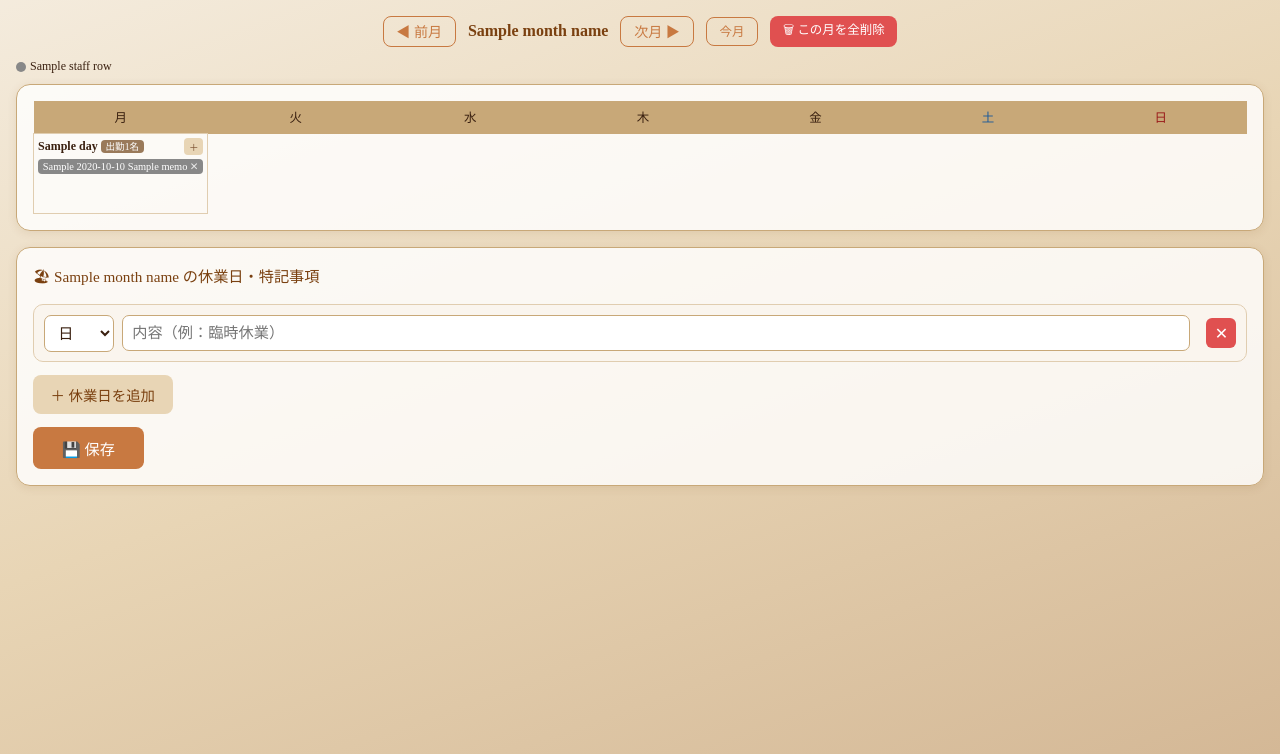
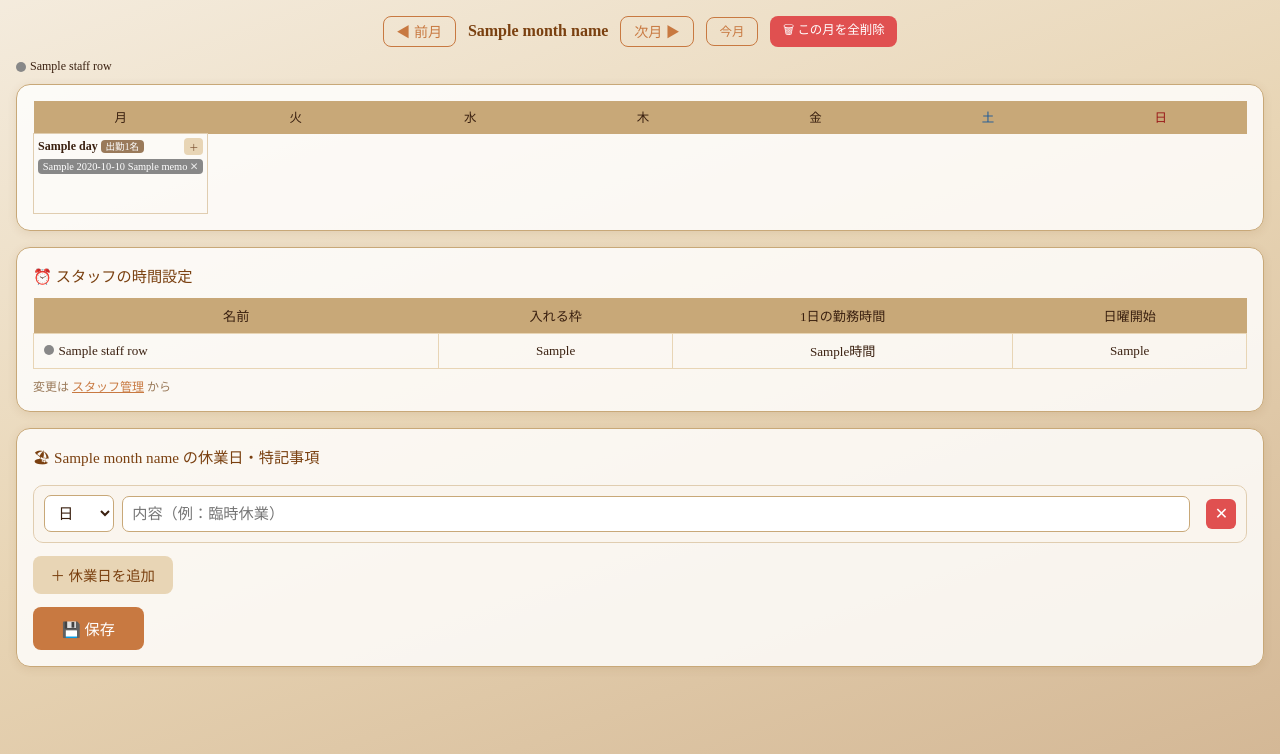
Before and after one commit to like0the0wind-ai/nichigetu-kaisha, a Flask app: template shift_app/templates/admin_calendar.html in a window 1280 px wide. Shown: the part 46-800 px from the top of the page. Run offline with Flask 3, Linux system fonts and the light colour scheme; the template is opened without the code that fills it: most values are stand-ins (such as "Sample title", 1, 10 or a date in 2020); some libraries are stand-ins or nearby versions.

Commit message:
feat: 管理画面にスタッフの時間設定一覧を表示

```diff
--- a/shift_app/templates/admin_calendar.html
+++ b/shift_app/templates/admin_calendar.html
@@ -149,6 +149,38 @@
       </tbody>
     </table>
   </div>
+
+  <!-- スタッフ時間設定の確認 -->
+  {% if staff_rows %}
+  <div class="card">
+    <h2 style="font-size:.95rem;color:#7a4010;margin-bottom:.75rem;font-weight:normal">⏰ スタッフの時間設定</h2>
+    <div style="overflow-x:auto">
+    <table style="width:100%;border-collapse:collapse;font-size:.82rem;min-width:420px">
+      <thead>
+        <tr>
+          <th style="background:#c8a878;padding:.5rem .6rem;font-weight:normal;color:#3a2010">名前</th>
+          <th style="background:#c8a878;padding:.5rem .6rem;font-weight:normal;color:#3a2010">入れる枠</th>
+          <th style="background:#c8a878;padding:.5rem .6rem;font-weight:normal;color:#3a2010">1日の勤務時間</th>
+          <th style="background:#c8a878;padding:.5rem .6rem;font-weight:normal;color:#3a2010">日曜開始</th>
+        </tr>
+      </thead>
+      <tbody>
+        {% for s in staff_rows %}
+        <tr>
+          <td style="padding:.45rem .6rem;border:1px solid #e8d5b5">
+            <span style="display:inline-block;width:10px;height:10px;border-radius:50%;background:{{ s.color }};margin-right:.3rem"></span>{{ s.name }}
+          </td>
+          <td style="padding:.45rem .6rem;border:1px solid #e8d5b5;text-align:center">{{ s.allowed_slots or '—' }}</td>
+          <td style="padding:.45rem .6rem;border:1px solid #e8d5b5;text-align:center">{% if s.work_hours %}{{ s.work_hours }}時間{% else %}6時間（標準）{% endif %}</td>
+          <td style="padding:.45rem .6rem;border:1px solid #e8d5b5;text-align:center">{{ s.sun_start or '—' }}</td>
+        </tr>
+        {% endfor %}
+      </tbody>
+    </table>
+    </div>
+    <p style="font-size:.75rem;color:#9a7a5a;margin-top:.5rem">変更は <a href="/staff" style="color:#c87941">スタッフ管理</a> から</p>
+  </div>
+  {% endif %}
 
   <!-- 休業日設定 -->
   <div class="card">
```
